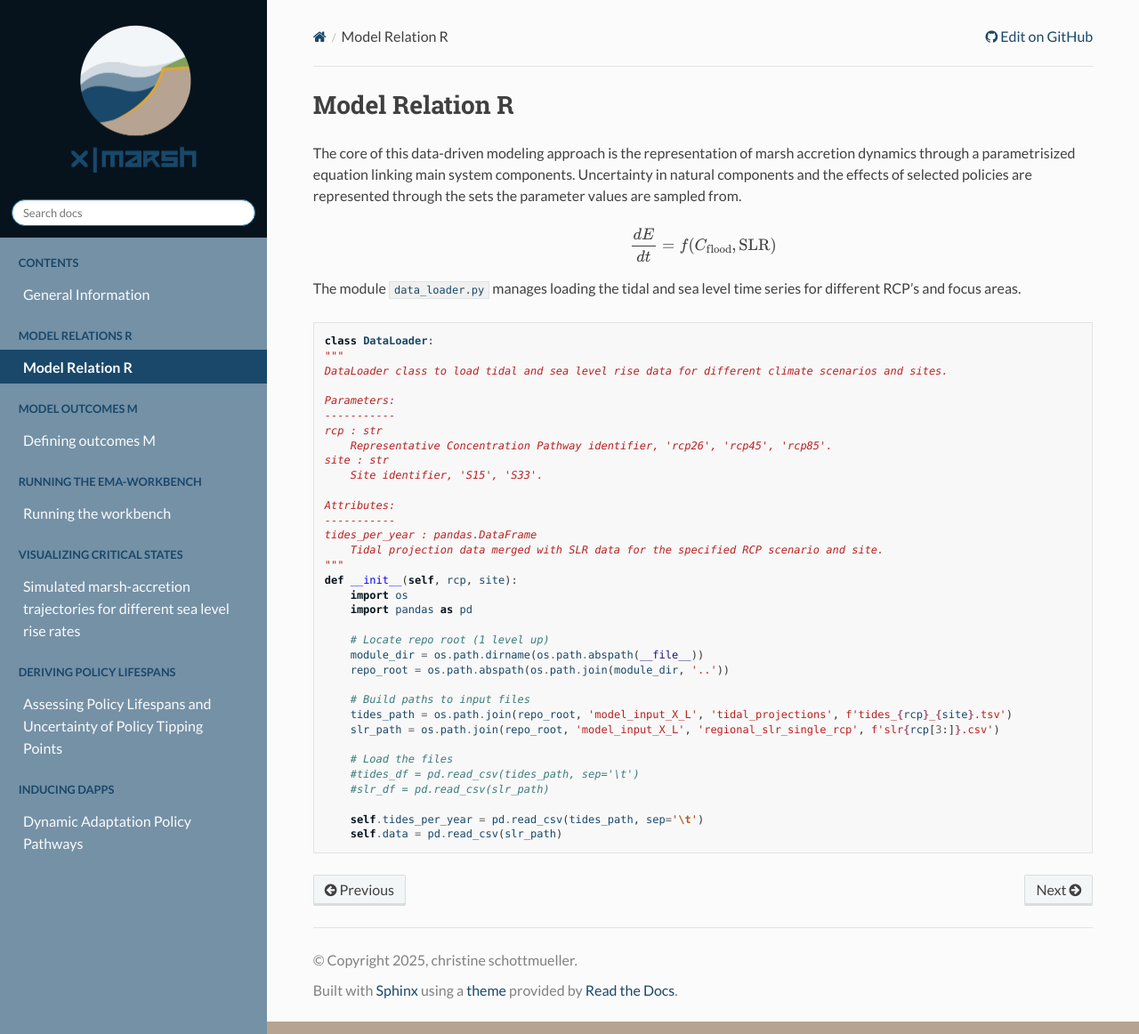
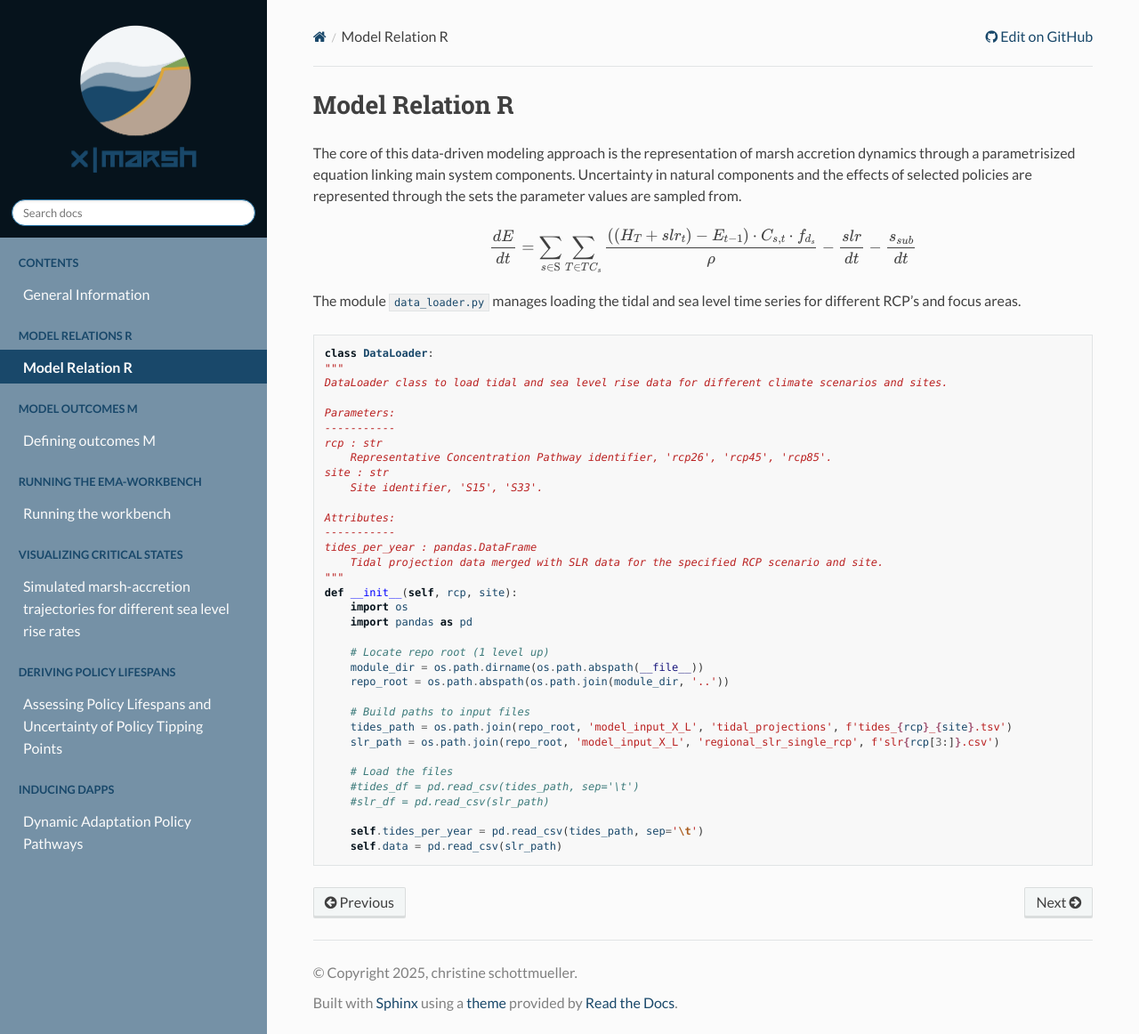
Before and after one commit to christineschottmueller/x-marsh, a Sphinx documentation site: the page built from docs/chapter_02/02_model_relations.rst, in a window 1280 px wide and 1162 px high. Shown: the whole window at 89% size. Built offline with Sphinx 7.4.7 and the Read the Docs theme 3.1.0, drawn with Linux system fonts in a browser that asks for light colours.

Commit message:
Update chapter files

```diff
--- a/docs/chapter_02/02_model_relations.rst
+++ b/docs/chapter_02/02_model_relations.rst
@@ -4,7 +4,9 @@ The core of this data-driven modeling approach is the representation of marsh ac
 
 .. math::
 
-   \frac{dE}{dt} = f(C_{\text{flood}}, \text{SLR})
+	\begin{equation}\label{eqn:timestepping}
+		\frac{dE}{dt} = \sum_{s \in \text{S}} \sum_{T \in TC_{s}} \frac{((H_T + slr_t) - E_{t-1}) \cdot  C_{s,t} \cdot f_{d_s}}{\rho} - \frac{slr}{dt} - \frac{s_{sub}}{dt}
+	\end{equation}
 
 The module ``data_loader.py`` manages loading the tidal and sea level time series for different RCP's and focus areas.
 
```
